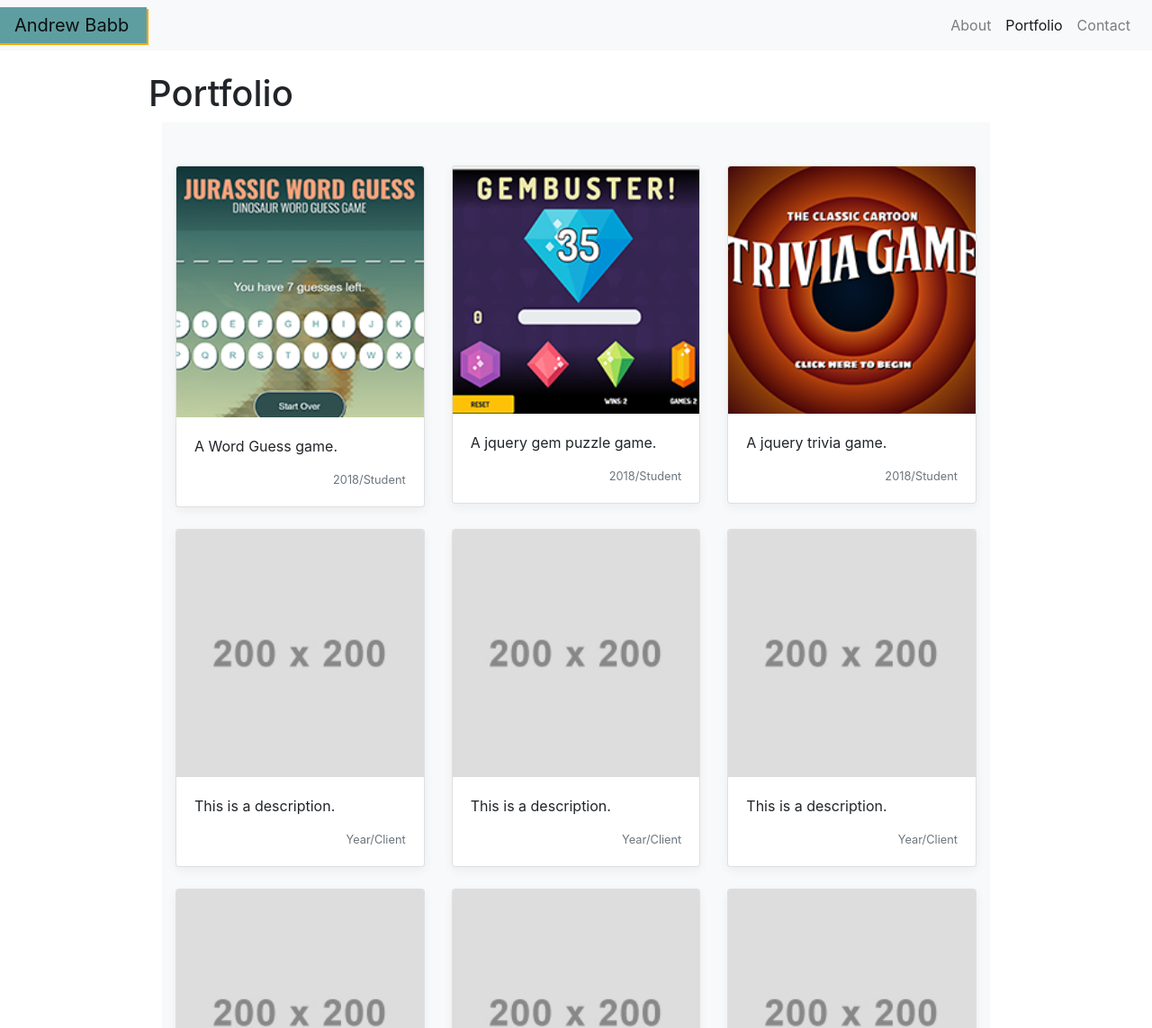
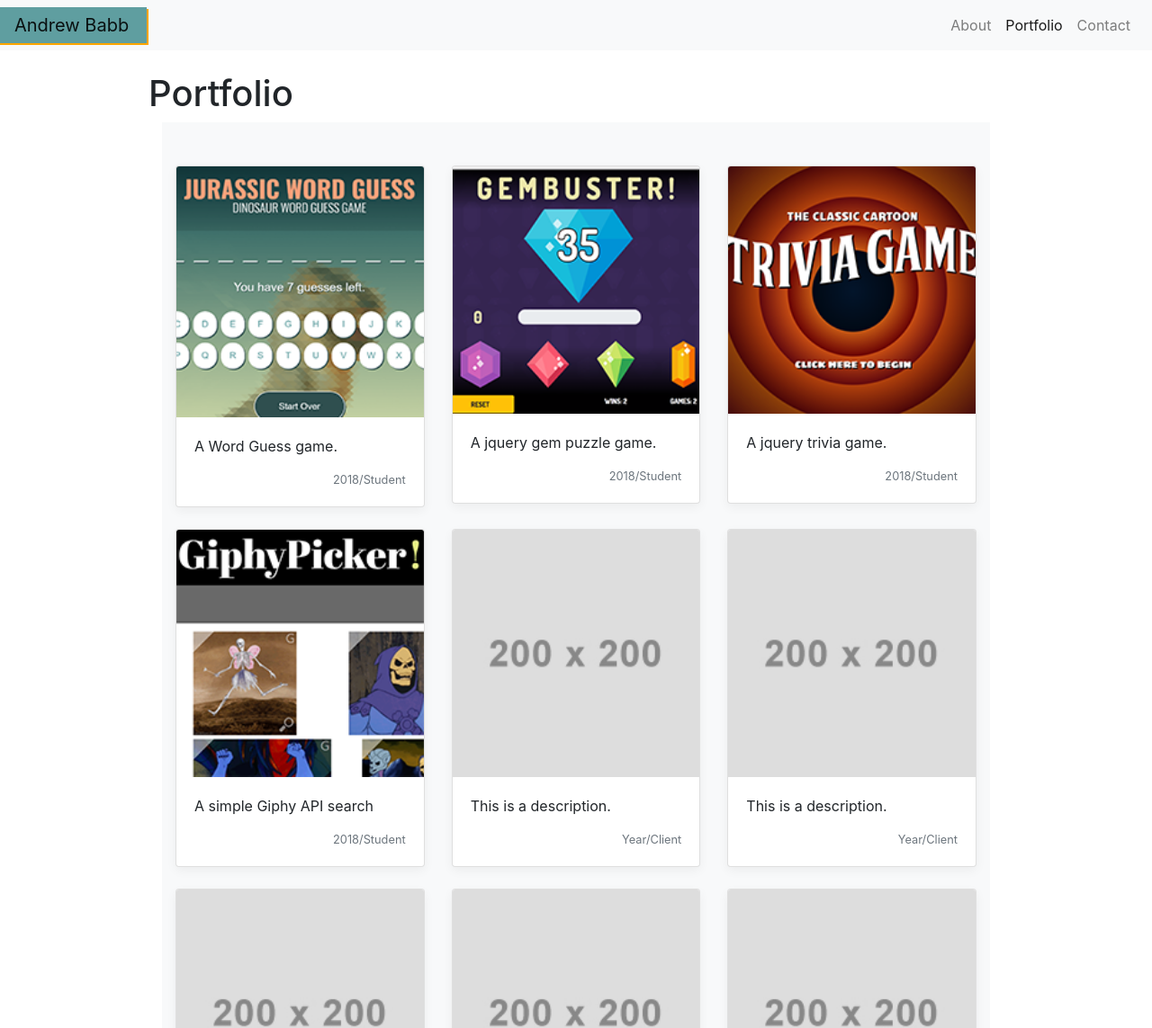
Before and after one commit to wmandrewbabb/bootstrap-portfolio, a plain HTML site: page portfolio.html in a window 1280 px wide. Shown: the top 1143 px of the page at 90% size. Drawn offline with nearby package versions, Linux system fonts and the light colour scheme.

Commit message:
giphy homework

```diff
--- a/portfolio.html
+++ b/portfolio.html
@@ -86,11 +86,11 @@
 
                             <div class="col-md-4">
                               <div class="card mb-4 box-shadow">
-                                <img class="card-img-top" src="assets/placeholder.jpg" alt="gallery image">
+                                <a href="https://wmandrewbabb.github.io/giphy-api-homework/"><img class="card-img-top" src="assets/giphypickerplaceholder.png" alt="gallery image"></a>
                                 <div class="card-body">
-                                  <p class="card-text">This is a description.</p>
+                                  <p class="card-text">A simple Giphy API search</p>
                                   <div class="d-flex justify-content-between align-items-center">
-                                    <small class="text-muted ml-auto">Year/Client</small>
+                                    <small class="text-muted ml-auto">2018/Student</small>
                                   </div>
                                 </div>
                               </div>
```
Also changed, not shown: assets/giphypickerplaceholder.png (added).
